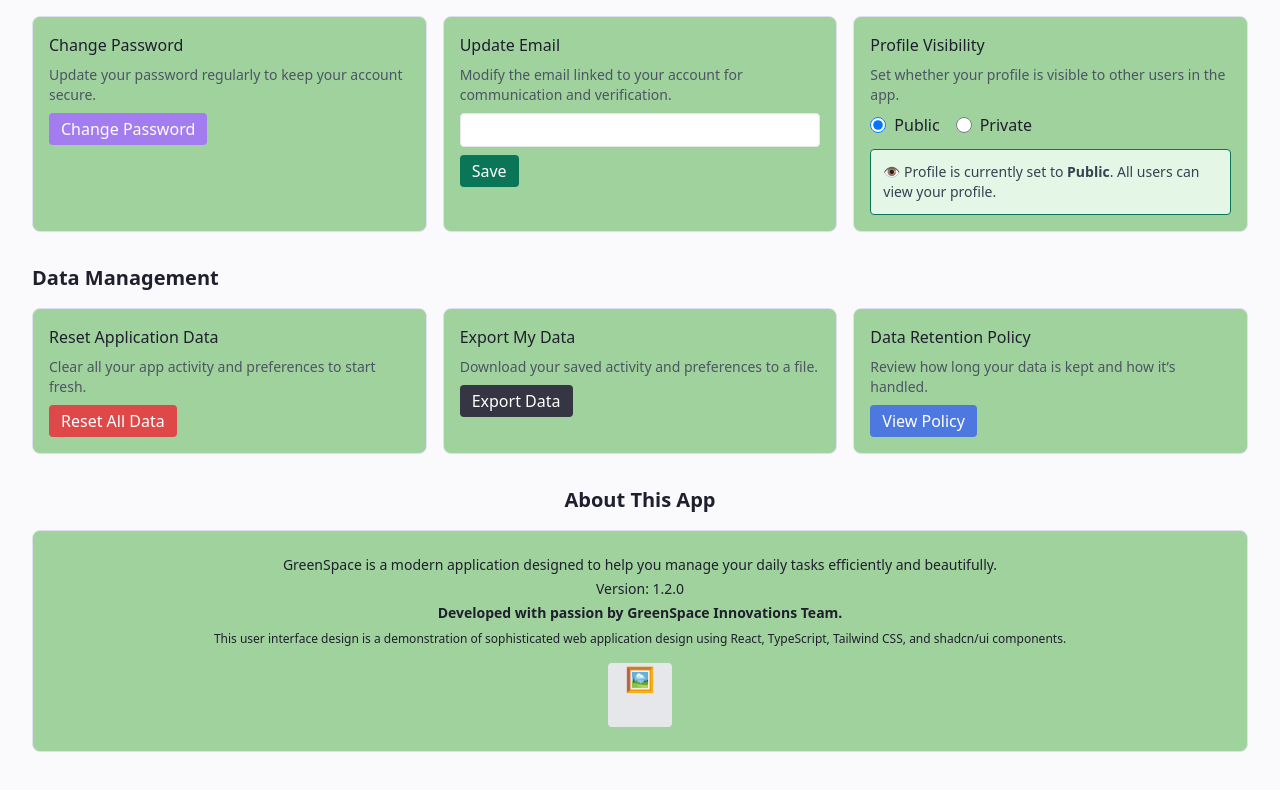
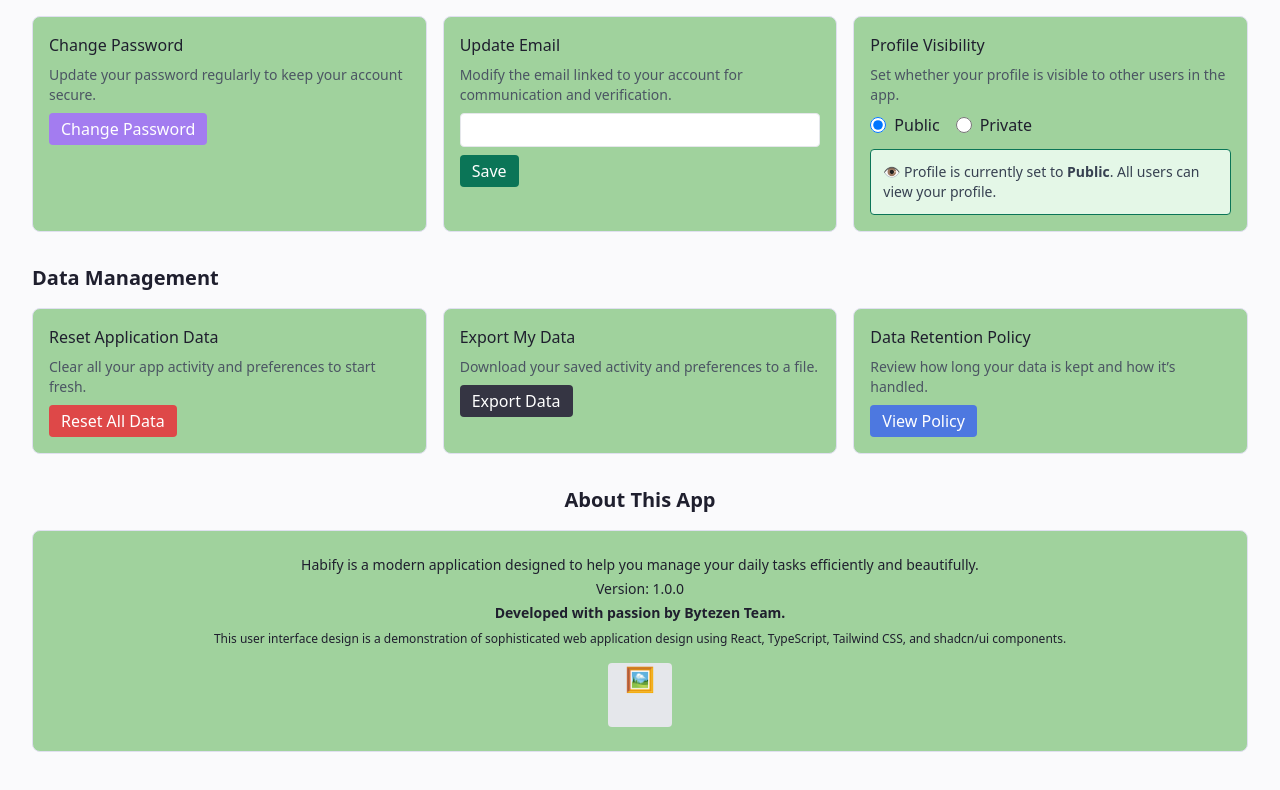
Before and after one commit to jnakaigen/Habify, a React (Vite) app: page /settings in a window 1280 px wide. Shown: the part 622-1412 px from the top of the page. Built offline with nearby package versions, Linux system fonts and the light colour scheme.

Commit message:
minor bug

```diff
--- a/src/pages/Settings.jsx
+++ b/src/pages/Settings.jsx
@@ -314,9 +314,9 @@ useEffect(() => {
       <section className="mb-8">
         <h2 className="text-xl font-semibold mb-4 text-center">About This App</h2>
         <div className={`p-6 border border-[#E0E0F0] rounded-lg ${containerBg} text-center text-sm text-[#1F1F2E]`}>
-          <p className="mb-1">GreenSpace is a modern application designed to help you manage your daily tasks efficiently and beautifully.</p>
-          <p className="mb-1 font-medium">Version: 1.2.0</p>
-          <p className="mb-2 font-semibold">Developed with passion by GreenSpace Innovations Team.</p>
+          <p className="mb-1">Habify is a modern application designed to help you manage your daily tasks efficiently and beautifully.</p>
+          <p className="mb-1 font-medium">Version: 1.0.0</p>
+          <p className="mb-2 font-semibold">Developed with passion by Bytezen Team.</p>
           <p className="text-xs">This user interface design is a demonstration of sophisticated web application design using React, TypeScript, Tailwind CSS, and shadcn/ui components.</p>
           <div className="w-16 h-16 bg-gray-200 mx-auto mt-4 rounded"><span className="text-gray-400 text-2xl">🖼️</span></div>
         </div>
```
